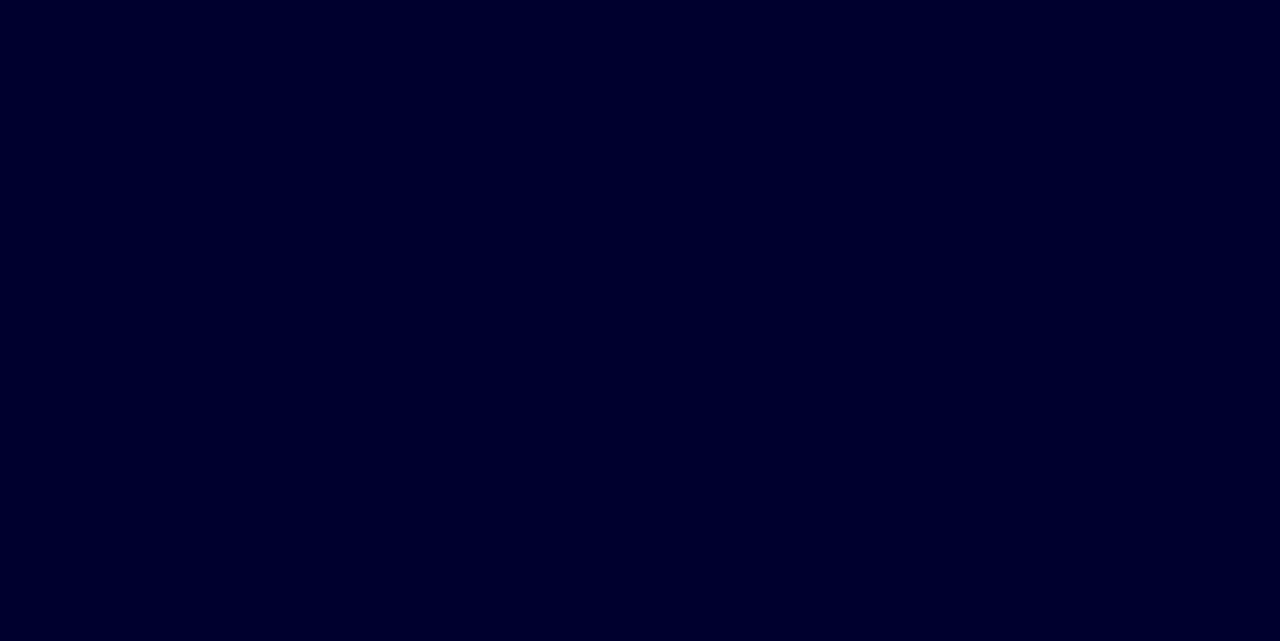
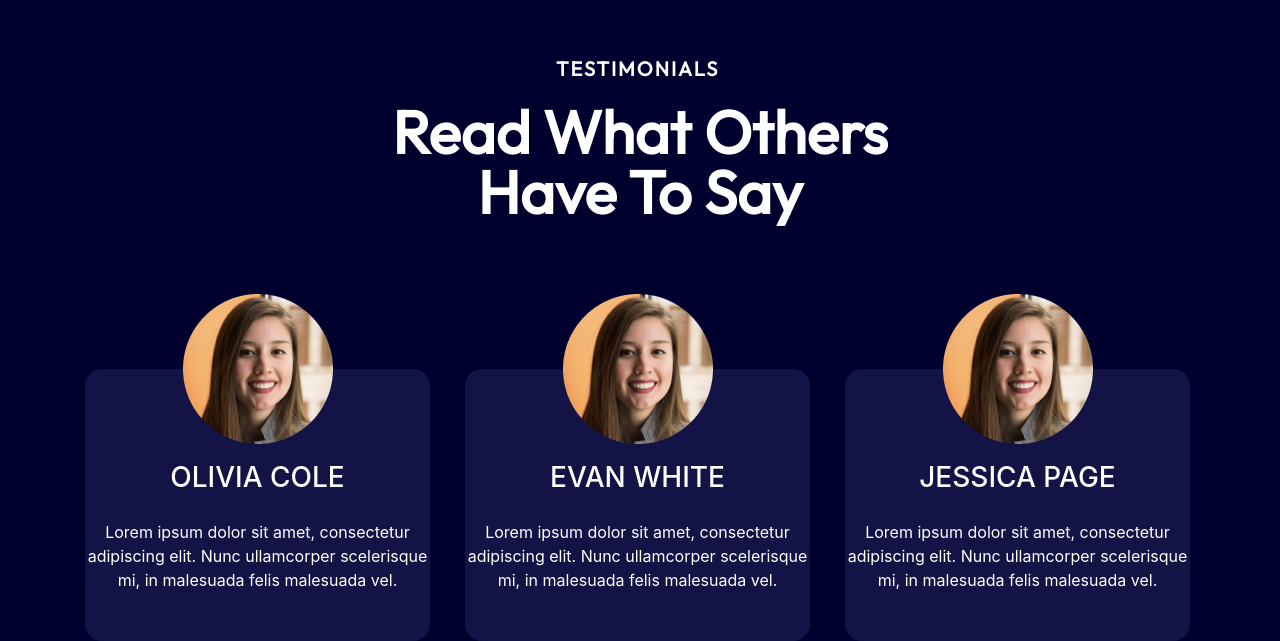
Before and after one commit to abdumamdouh/krypto, an Angular app: page / in a window 1280 px wide. Shown: the part 2399-3040 px from the top of the page. Before the commit the page ends 2331 px from the top, so only its background shows below. Built offline with nearby package versions, Linux system fonts and the light colour scheme.

Commit message:
implement the TESTIMONIALS component

```diff
--- a/src/app/app.component.html
+++ b/src/app/app.component.html
@@ -23,4 +23,5 @@
     [button]="'Download on ios'"
     [reverse]="true"
   ></app-section>
+  <app-testomnials></app-testomnials>
 </div>
--- a/src/app/app.module.ts
+++ b/src/app/app.module.ts
@@ -6,6 +6,8 @@ import { NavbarComponent } from './components/navbar/navbar.component';
 import { HeroSectionComponent } from './components/hero-section/hero-section.component';
 import { LogosComponent } from './components/logos/logos.component';
 import { SectionComponent } from './components/section/section.component';
+import { TestomnialsComponent } from './components/testomnials/testomnials.component';
+import { CardComponent } from './components/card/card.component';
 
 @NgModule({
   declarations: [
@@ -14,6 +16,8 @@ import { SectionComponent } from './components/section/section.component';
     HeroSectionComponent,
     LogosComponent,
     SectionComponent,
+    TestomnialsComponent,
+    CardComponent,
   ],
   imports: [BrowserModule],
   providers: [],
--- /dev/null
+++ b/src/app/components/testomnials/testomnials.component.css
@@ -0,0 +1,31 @@
+section {
+  margin-top: 123px;
+}
+
+div span {
+  width: 168px;
+  height: 28px;
+  font-family: "Outfit";
+  font-style: normal;
+  font-weight: 700;
+  font-size: 20px;
+  line-height: 28px;
+  letter-spacing: 0.1em;
+  text-transform: uppercase;
+  color: #ffffff;
+  margin-bottom: 19px;
+}
+
+h1 {
+  width: 511px;
+  height: 120px;
+  font-family: "Outfit";
+  font-style: normal;
+  font-weight: 700;
+  font-size: 60px;
+  line-height: 100%;
+  text-align: center;
+  text-transform: capitalize;
+  color: #ffffff;
+  margin-bottom: 147px;
+}
--- /dev/null
+++ b/src/app/components/testomnials/testomnials.component.html
@@ -0,0 +1,17 @@
+<section>
+  <div class="main d-flex flex-column align-items-center">
+    <span>testimonials</span>
+    <h1>read what others have to say</h1>
+  </div>
+  <div class="row">
+    <div class="col-md-4">
+      <app-card [name]="'olivia cole'" [id]="1"></app-card>
+    </div>
+    <div class="col-md-4">
+      <app-card [name]="'EVAN WHITE'" [id]="2"></app-card>
+    </div>
+    <div class="col-md-4">
+      <app-card [name]="'Jessica Page'" [id]="3"></app-card>
+    </div>
+  </div>
+</section>
--- /dev/null
+++ b/src/app/components/testomnials/testomnials.component.ts
@@ -0,0 +1,15 @@
+import { Component, OnInit } from '@angular/core';
+
+@Component({
+  selector: 'app-testomnials',
+  templateUrl: './testomnials.component.html',
+  styleUrls: ['./testomnials.component.css']
+})
+export class TestomnialsComponent implements OnInit {
+
+  constructor() { }
+
+  ngOnInit(): void {
+  }
+
+}
```
